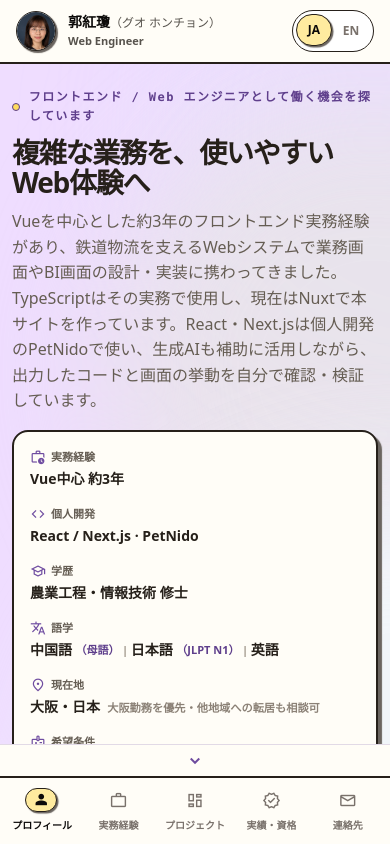
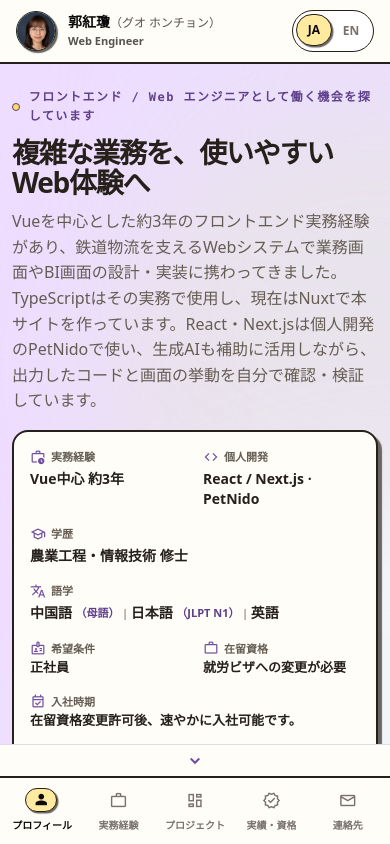
Before and after one commit to RedJone888/guohongqiong, a Nuxt app: page / in a window 390 px wide. Built offline with nearby package versions, Linux system fonts and the light colour scheme.

Commit message:
Adjust profile information grid across screen sizes

```diff
--- a/app/pages/index.vue
+++ b/app/pages/index.vue
@@ -544,7 +544,7 @@ const onDialogKeydown = (event: KeyboardEvent) => {
 
 .profile-information-list {
     display: grid;
-    grid-template-columns: minmax(0, 2.5fr) minmax(0, 4fr) minmax(0, 3.5fr);
+    grid-template-columns: minmax(0, 2.5fr) minmax(0, 4.5fr) minmax(0, 4fr);
     align-items: start;
     gap: 1.15rem 1.5rem;
 }
@@ -559,10 +559,10 @@ const onDialogKeydown = (event: KeyboardEvent) => {
 .profile-fact[data-fact-key="independent"] { grid-area: 1 / 2; }
 .profile-fact[data-fact-key="education"] { grid-area: 1 / 3; }
 .profile-job-search-item[data-job-key="preferences"] { grid-area: 2 / 1; }
-.profile-job-search-item[data-job-key="start"] { grid-area: 3 / 2 / 4 / 4; }
+.profile-job-search-item[data-job-key="start"] { grid-area: 2 / 2; }
 .profile-fact[data-fact-key="languages"] { grid-area: 2 / 3; }
 .profile-job-search-item[data-job-key="status"] { grid-area: 3 / 1; }
-.profile-fact[data-fact-key="location"] { grid-area: 2 / 2; }
+.profile-fact[data-fact-key="location"] { grid-area: 3 / 2 / 4 / 4; }
 
 .profile-fact dt,
 .profile-job-search-item dt {
@@ -1081,18 +1081,23 @@ const onDialogKeydown = (event: KeyboardEvent) => {
     }
 
     .profile-information-list {
-        grid-template-columns: minmax(0, 1fr);
+        grid-template-columns: repeat(2, minmax(0, 1fr));
         gap: 1rem;
     }
 
-    .profile-information-item {
-        grid-area: auto !important;
+    .profile-fact[data-fact-key="experience"] { grid-area: 1 / 1; }
+    .profile-fact[data-fact-key="independent"] { grid-area: 1 / 2; }
+    .profile-fact[data-fact-key="education"] { grid-area: 2 / 1 / 3 / 3; }
+    .profile-fact[data-fact-key="languages"] { grid-area: 3 / 1 / 4 / 3; }
+    .profile-job-search-item[data-job-key="preferences"] { grid-area: 4 / 1; }
+    .profile-job-search-item[data-job-key="status"] { grid-area: 4 / 2; }
+    .profile-job-search-item[data-job-key="start"] { grid-area: 5 / 1 / 6 / 3; }
+    .profile-fact[data-fact-key="location"] { grid-area: 6 / 1 / 7 / 3; }
+
+    .profile-language-value {
+        flex-wrap: wrap;
+        white-space: normal;
     }
-
-.profile-language-value {
-    flex-wrap: wrap;
-    white-space: normal;
-}
 
     .profile-focus-title-row {
         align-items: flex-start;
```
